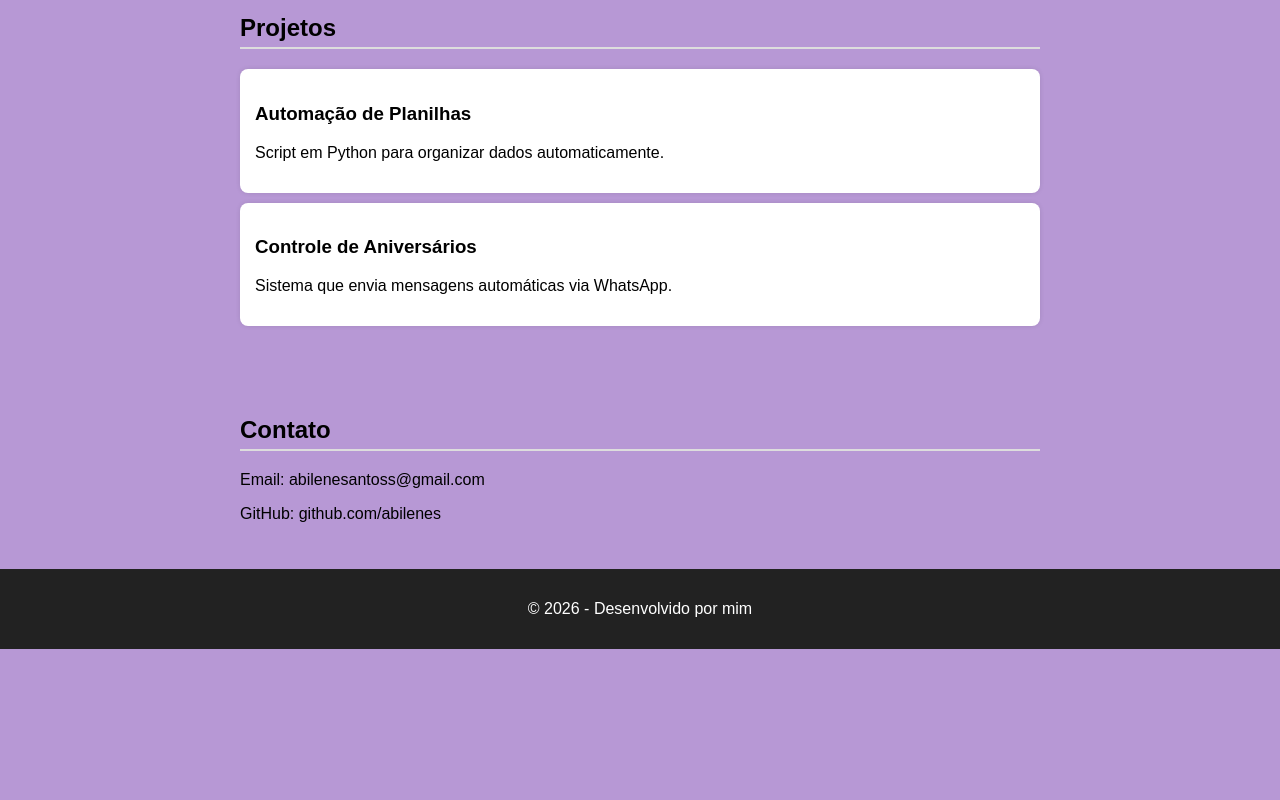
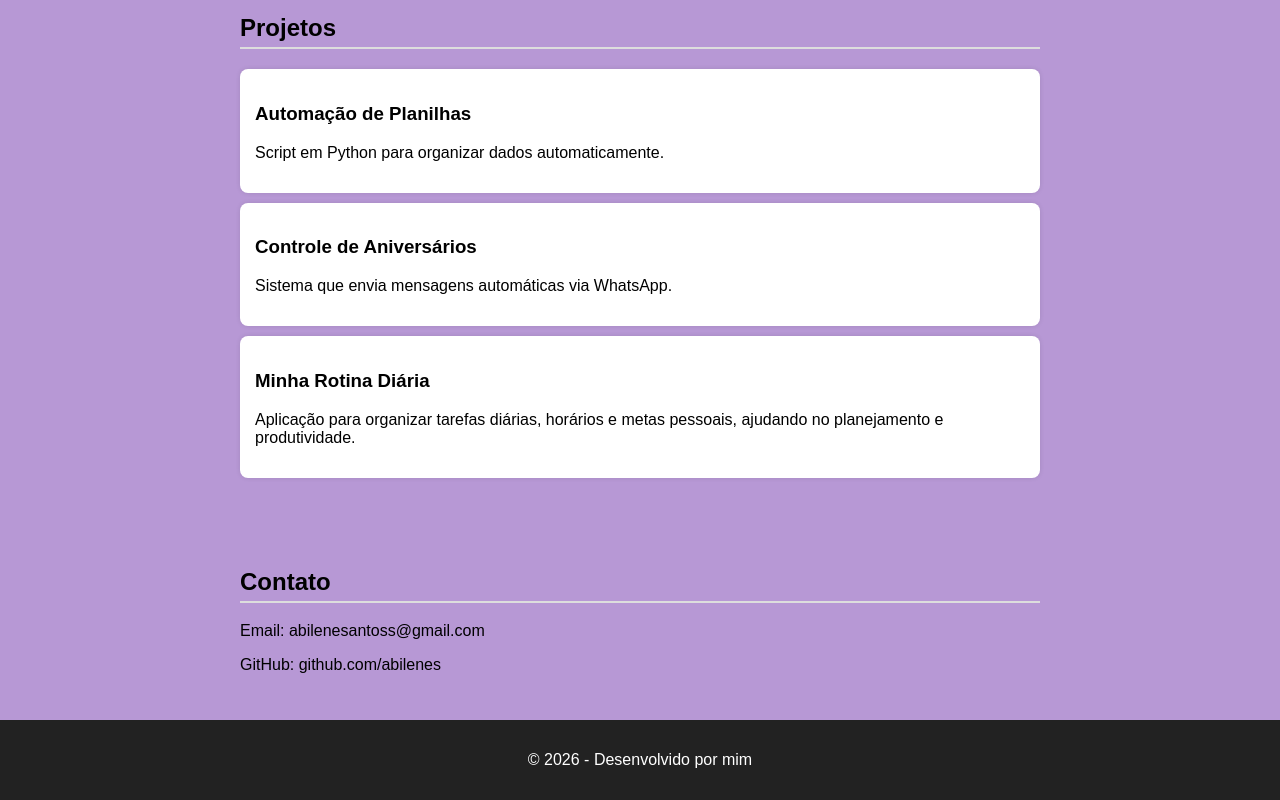
Before and after one commit to abilenes/portfolioabi, a plain HTML site: page index.html in a window 1280 px wide. Shown: the part 621-1421 px from the top of the page. Before the commit the page ends 1270 px from the top, so only its background shows below. Drawn offline with Linux system fonts and the light colour scheme.

Commit message:
adicionei projeto minha rotina diaria

```diff
--- a/index.html
+++ b/index.html
@@ -42,7 +42,14 @@
             <h3>Controle de Aniversários</h3>
             <p>Sistema que envia mensagens automáticas via WhatsApp.</p>
         </div>
+
+        <div class="card">
+    <h3>Minha Rotina Diária</h3>
+    <p>Aplicação para organizar tarefas diárias, horários e metas pessoais, ajudando no planejamento e produtividade.</p>
+</div>
+
     </section>
+
 
     <section class="contato">
         <h2>Contato</h2>
```
